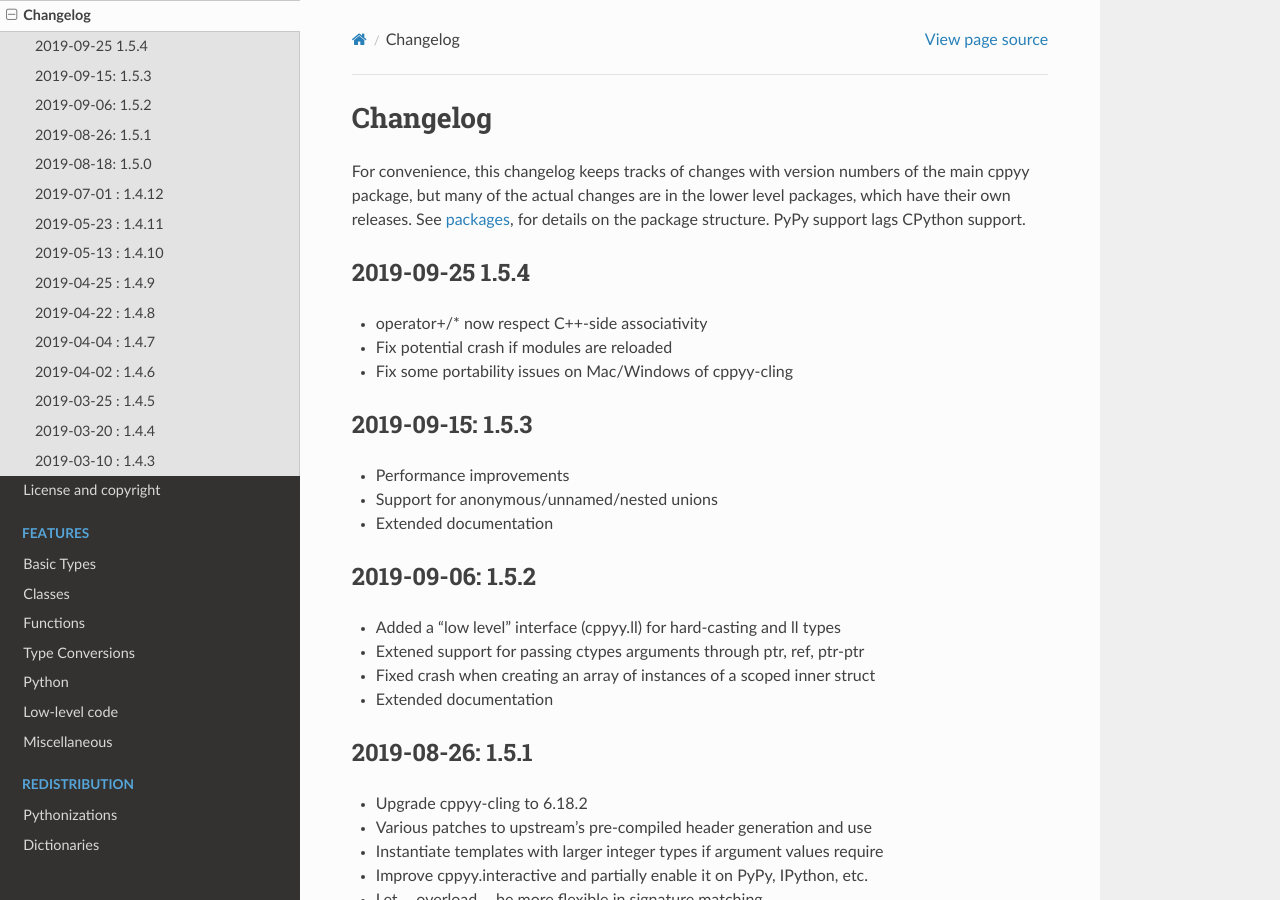
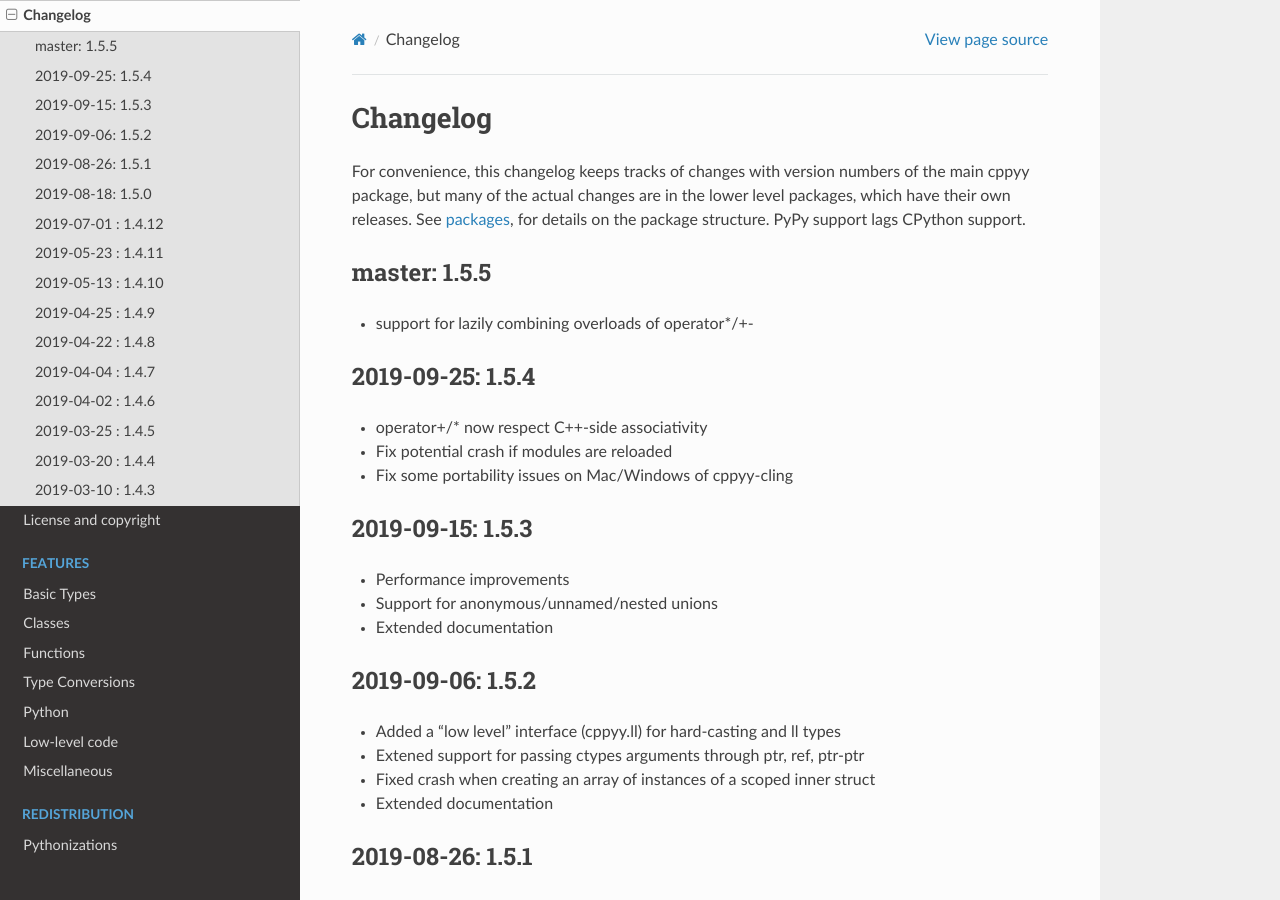
Before and after one commit to wlav/cppyy, a Sphinx documentation site: the page built from doc/source/changelog.rst, in a window 1280 px wide and 900 px high. Built offline with Sphinx 7.4.7 and the Read the Docs theme 2.0.0, drawn with Linux system fonts in a browser that asks for light colours.

Commit message:
update changelog

```diff
--- a/doc/source/changelog.rst
+++ b/doc/source/changelog.rst
@@ -10,8 +10,14 @@ See :doc:`packages <packages>`, for details on the package structure.
 PyPy support lags CPython support.
 
 
-2019-09-25 1.5.4
-----------------
+master: 1.5.5
+-------------
+
+* support for lazily combining overloads of operator*/+-
+
+
+2019-09-25: 1.5.4
+-----------------
 
 * operator+/* now respect C++-side associativity
 * Fix potential crash if modules are reloaded
```
